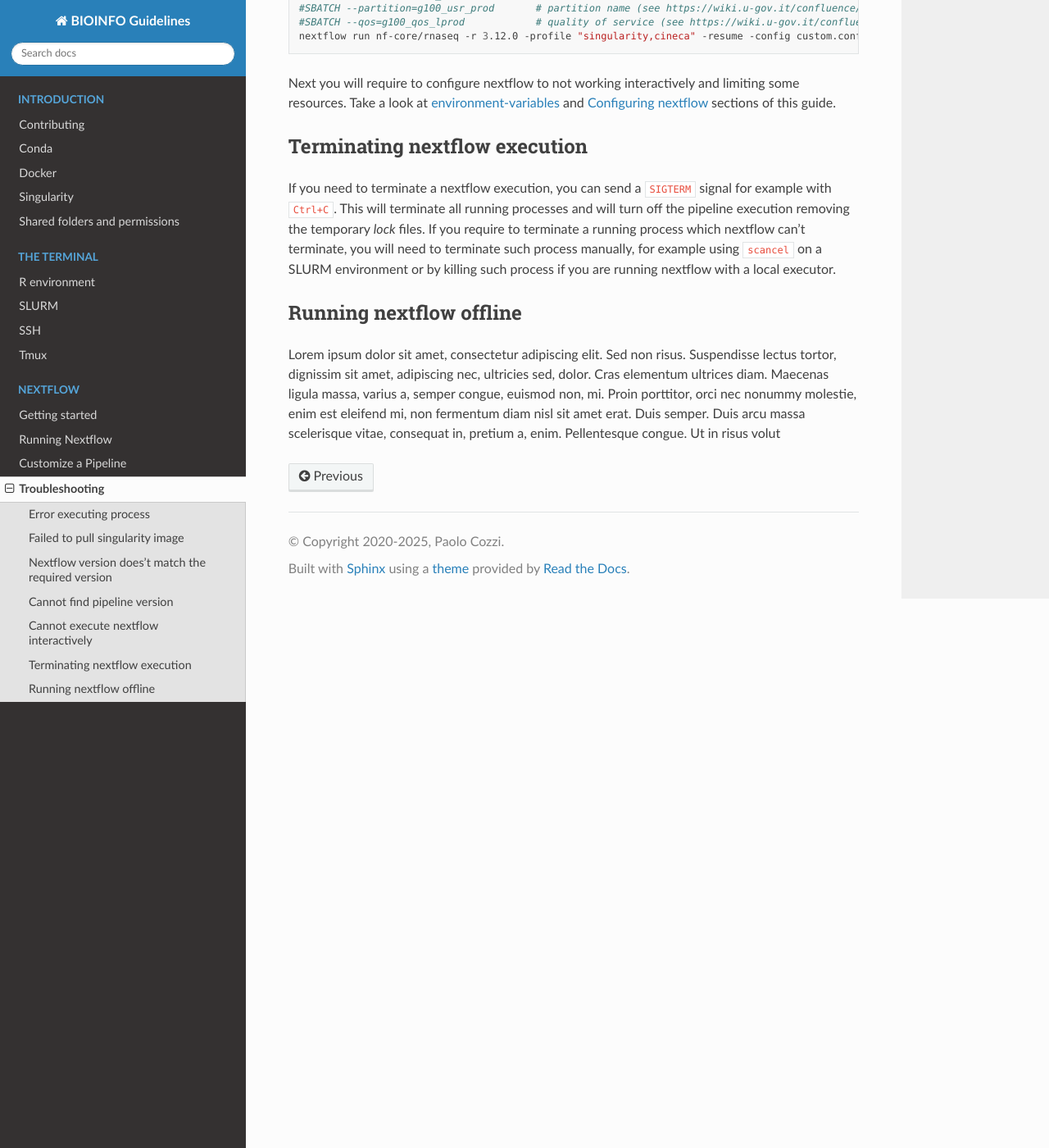
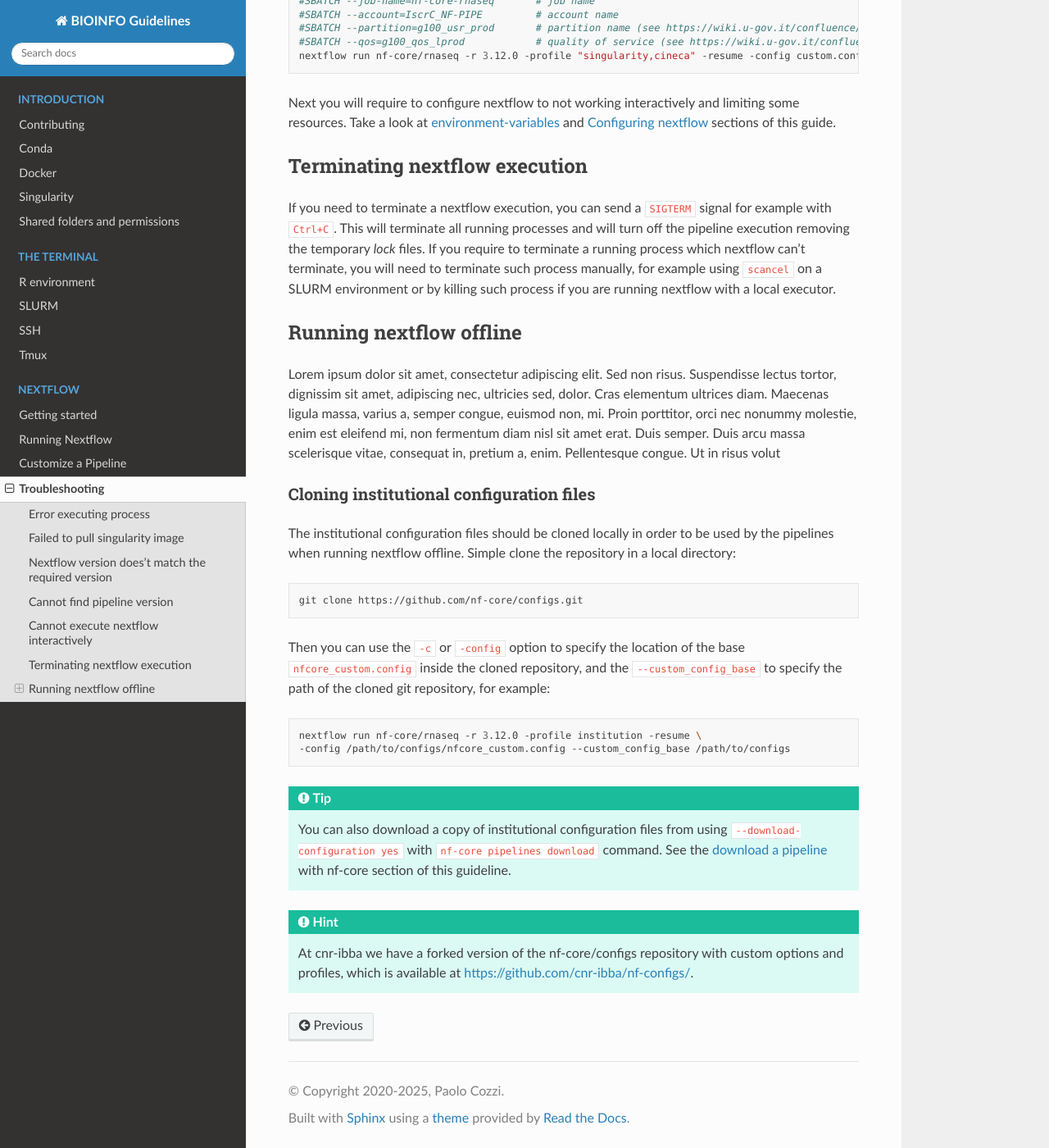
Before and after one commit to cnr-ibba/BIOINFO-guidelines, a Sphinx documentation site: the page built from docs/nextflow/troubleshooting.rst, in a window 1280 px wide and 1400 px high, scrolled down 5048 px. Shown: the whole window at 82% size. Built offline with Sphinx 7.4.7 and the Read the Docs theme 3.1.0, drawn with Linux system fonts in a browser that asks for light colours; some of the changed text lies outside the part shown.

Commit message:
:memo: link sections between documents

```diff
--- a/docs/nextflow/getting-started.rst
+++ b/docs/nextflow/getting-started.rst
@@ -164,7 +164,7 @@
 ~~~~~~~~~~~~~~~~~~~~~~~~~~
 
 The default configuration has the lowest priority and can be used to define option
-can be applied to all your pipeline executions. This file is
+can be applied to all your pipelines. This file is
 located in ``$HOME/.nextflow/config`` and can be used for example for limiting
 resources usage::
 
--- a/docs/nextflow/troubleshooting.rst
+++ b/docs/nextflow/troubleshooting.rst
@@ -275,3 +275,38 @@
 fermentum diam nisl sit amet erat. Duis semper. Duis arcu massa
 scelerisque vitae, consequat in, pretium a, enim. Pellentesque congue. Ut in
 risus volut
+
+.. _cloning-institutional-configuration-files:
+
+Cloning institutional configuration files
+^^^^^^^^^^^^^^^^^^^^^^^^^^^^^^^^^^^^^^^^^
+
+The institutional configuration files should be cloned locally in order to be
+used by the pipelines when running nextflow offline. Simple clone the repository
+in a local directory:
+
+.. code-block:: bash
+
+  git clone https://github.com/nf-core/configs.git
+
+Then you can use the ``-c`` or ``-config`` option to specify the location of the
+base ``nfcore_custom.config`` inside the cloned repository, and the
+``--custom_config_base`` to specify the path of the cloned git repository,
+for example:
+
+.. code-block:: bash
+
+  nextflow run nf-core/rnaseq -r 3.12.0 -profile institution -resume \
+  -config /path/to/configs/nfcore_custom.config --custom_config_base /path/to/configs
+
+.. tip::
+
+  You can also download a copy of institutional configuration files from using
+  ``--download-configuration yes`` with ``nf-core pipelines download`` command.
+  See the :ref:`download a pipeline <nf-core-pipelines-download>` with nf-core
+  section of this guideline.
+
+.. hint::
+
+  At cnr-ibba we have a forked version of the nf-core/configs repository with
+  custom options and profiles, which is available at https://github.com/cnr-ibba/nf-configs/.
```
Also changed, not shown: other parts of docs/nextflow/getting-started.rst (+2 -2 lines), docs/nextflow/customize.rst (+13 -1 lines), docs/nextflow/running.rst (+19 -1 lines).
